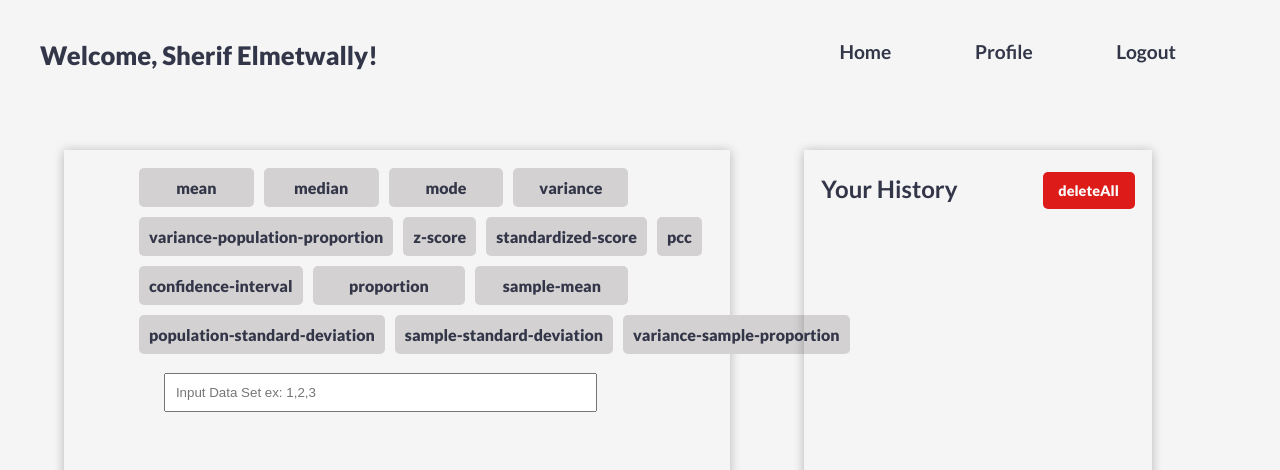
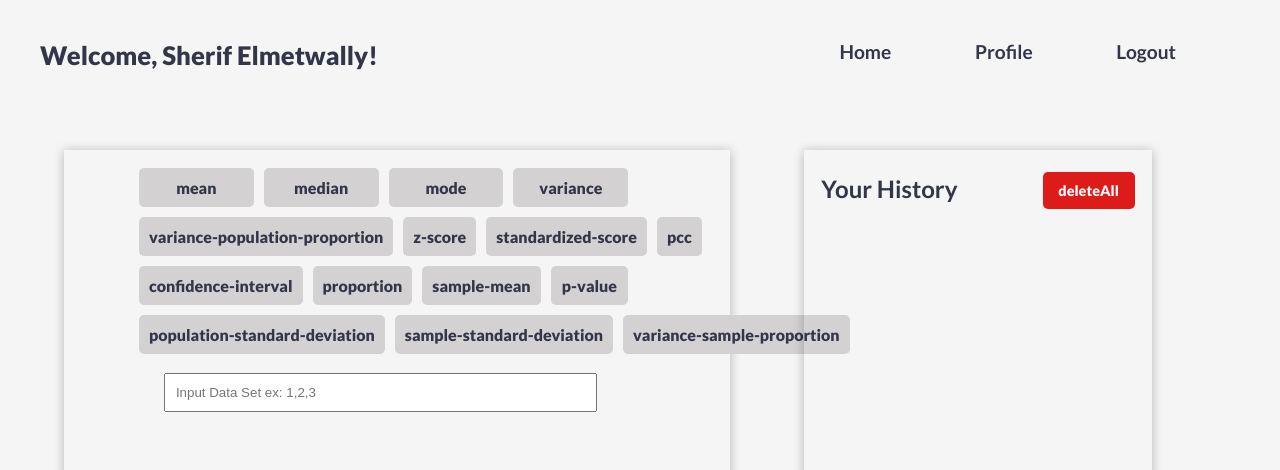
Before and after one commit to am2892/MiniProj3, a Flask app: page /profile in a window 1280 px wide. Shown: the top 470 px of the page. Run offline with Flask 2, Linux system fonts and the light colour scheme; a user stored in the database is signed in; data comes from the database, SQL or seed files in the repository.

Commit message:
FIX: Updated profile.html file

```diff
--- a/project/templates/profile.html
+++ b/project/templates/profile.html
@@ -24,6 +24,7 @@
                     <input type="submit" value="confidence-interval" class="button" type="submit" name="function" />
                     <input type="submit" value="proportion" class="button" type="submit" name="function" />
                     <input type="submit" value="sample-mean" class="button" type="submit" name="function" />
+                    <input type="submit" value="p-value" class="button" type="submit" name="function" />
                   </div>
                   <div class="buttons-row">
                     <input type="submit" value="population-standard-deviation" class="button" type="submit" name="function" />
```
